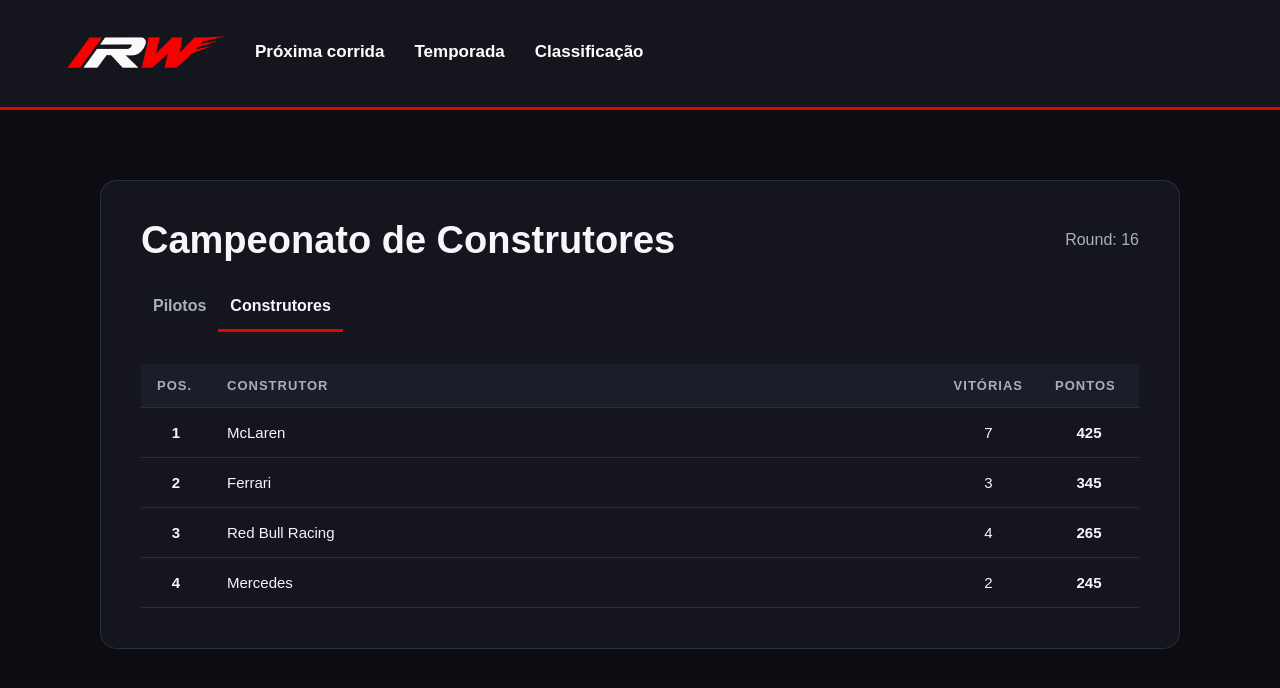
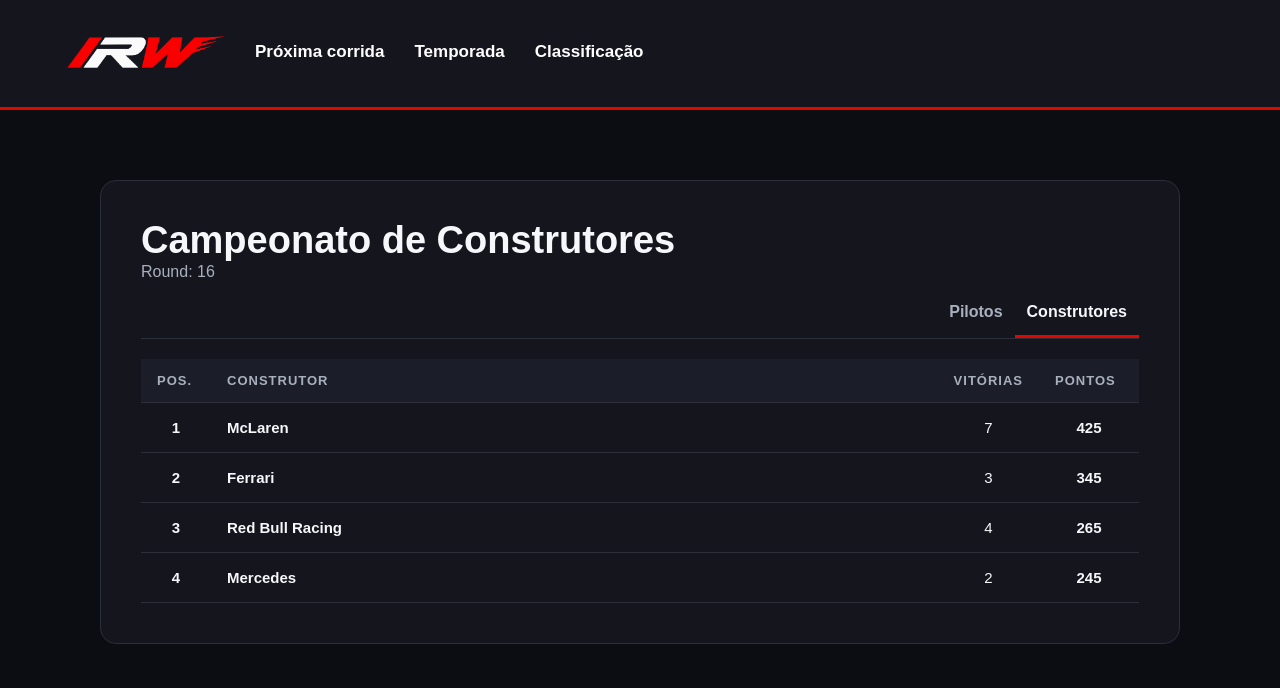
Before and after one commit to edu7k/its-race-weekend, a Next.js app in the folder its-race-weekend/: page /classificacao in a window 1280 px wide. Both pictures are taken after a click on the button "Construtores". Shown: the top 688 px of the page. Built offline with nearby package versions, Linux system fonts and the light colour scheme.

Commit message:
refactor: enhance standings and temporada components with new structure and styles

```diff
--- a/its-race-weekend/app/classificacao/page.tsx
+++ b/its-race-weekend/app/classificacao/page.tsx
@@ -8,6 +8,8 @@
   return (
     <main className="standing-page">
 
+
+
       <StandingCard
         driverStanding={mockDriverStanding}
         constructorStanding={mockConstructorStanding}
--- a/its-race-weekend/components/standings/StandingCardHeader.tsx
+++ b/its-race-weekend/components/standings/StandingCardHeader.tsx
@@ -20,7 +20,7 @@
                 <p className="standing-card-round">Round: {round}</p>
             </div>
 
-            <div >
+            <div className="standing-tabs">
                 <button type="button" className={`standing-tab ${activeStanding === "driver" ? "active" : ""}`}
                  onClick={() => onStandingChange("driver")}>
                     Pilotos
--- a/its-race-weekend/components/standings/StandingTable.tsx
+++ b/its-race-weekend/components/standings/StandingTable.tsx
@@ -65,7 +65,7 @@
             : constructorStanding.constructors.map((standingItem) => (
                 <tr className="standing-row" key={standingItem.constructor.id}>
                   <td className="standing-position">{standingItem.position}</td>
-                  <td className="standing-name">{standingItem.constructor.name}</td>
+                  <td className="constructor-name">{standingItem.constructor.name}</td>
                   <td className="standing-number">{standingItem.wins}</td>
                   <td className="standing-number standing-points">{standingItem.points}</td>
                 </tr>
--- a/its-race-weekend/styles/pages/standing.css
+++ b/its-race-weekend/styles/pages/standing.css
@@ -25,26 +25,21 @@
 /*=========== HEADER DO CARD ============*/
 
 .standing-card-header {
-    margin-bottom: 32px;
+    margin-bottom: 20px;
 }
 
 .standing-card-heading {
-    display: flex;
-    flex-direction: column;
-    gap: 12px;
-
-    margin-bottom: 24px;
+    margin-bottom: 5px;
 }
 
 .standing-card-title {
     margin: 0;
-
     font-size: 30px;
 }
 
 .standing-card-round {
     margin: 0;
-
+    margin-top: 12;
     color: #a9b0bd;
     font-size: 16px;
 }
@@ -53,13 +48,13 @@
 
 .standing-tabs {
     display: flex;
-
+    justify-content: flex-end;
     border-bottom: 1px solid #2a2f3a;
 }
 
 .standing-tab {
-    flex: 1;
 
+    justify-content: flex-end;
     padding: 14px 12px;
 
     background-color: transparent;
@@ -178,6 +173,7 @@
 
 .standing-team {
     color: #a9b0bd;
+
 }
 
 .standing-number {
```
Also changed, not shown: its-race-weekend/app/temporada/page.tsx (+8 -16 lines), its-race-weekend/components/season/CalendarCard.tsx (added, +10 -0 lines), its-race-weekend/components/season/SeasonHeader.tsx (added, +19 -0 lines), its-race-weekend/components/season/CalendarCarousel.tsx (added).
